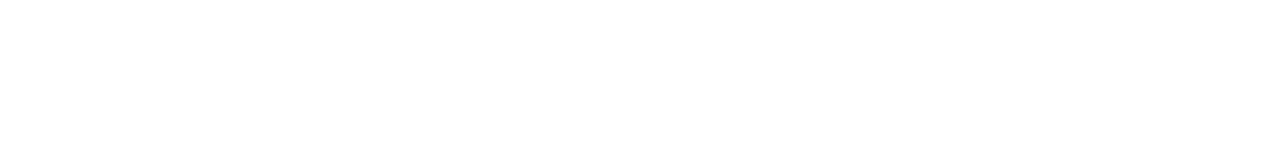
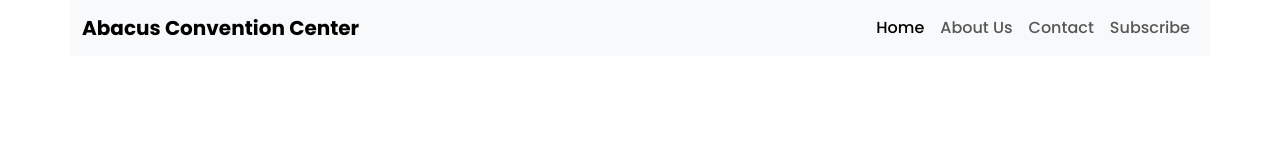
Before and after one commit to ChowdhuryTasfia/assignment2, a plain HTML site: page index.html in a window 1280 px wide. Drawn offline with nearby package versions, Linux system fonts and the light colour scheme.

Commit message:
added header part

```diff
--- a/index.css
+++ b/index.css
@@ -0,0 +1,5 @@
+@import url('https://fonts.googleapis.com/css2?family=Inter:ital,opsz,wght@0,14..32,100..900;1,14..32,100..900&family=Manrope:wght@200..800&family=Poppins:ital,wght@0,100;0,200;0,300;0,400;0,500;0,600;0,700;0,800;0,900;1,100;1,200;1,300;1,400;1,500;1,600;1,700;1,800;1,900&family=Roboto:ital,wght@0,100..900;1,100..900&display=swap');
+
+body{
+    font-family: "Poppins", sans-serif;
+}
--- a/index.html
+++ b/index.html
@@ -4,8 +4,50 @@
     <meta charset="UTF-8">
     <meta name="viewport" content="width=device-width, initial-scale=1.0">
     <title>Document</title>
+    <link href="https://cdn.jsdelivr.net/npm/bootstrap@5.3.3/dist/css/bootstrap.min.css" rel="stylesheet" integrity="sha384-QWTKZyjpPEjISv5WaRU9OFeRpok6YctnYmDr5pNlyT2bRjXh0JMhjY6hW+ALEwIH" crossorigin="anonymous">
+    <!-- connecting custom css -->
+    <link rel="stylesheet" href="index.css">
+
+
 </head>
 <body>
+    <!-- header section starts here -->
+    <header>
+      <nav class="container navbar navbar-expand-lg bg-body-tertiary">
+        <div class="container-fluid">
+          <a class="navbar-brand fw-bold fs-5" href="#">Abacus Convention Center</a>
+          <button class="navbar-toggler" type="button" data-bs-toggle="collapse" data-bs-target="#navbarTogglerDemo02" aria-controls="navbarTogglerDemo02" aria-expanded="false" aria-label="Toggle navigation">
+            <span class="navbar-toggler-icon"></span>
+          </button>
+          <div class="collapse navbar-collapse flex-grow-0" id="navbarTogglerDemo02">
+            <ul class="navbar-nav me-auto mb-2 mb-lg-0 fw-medium fs-6">
+              <li class="nav-item">
+                <a class="nav-link active" aria-current="page" href="#">Home</a>
+              </li>
+              <li class="nav-item">
+                <a class="nav-link" href="#">About Us</a>
+              </li>
+              <li class="nav-item">
+                <a class="nav-link" href="#">Contact</a>
+              </li>
+              <li class="nav-item">
+                <a class="nav-link" href="#">Subscribe</a>
+              </li>
+            </ul>
+          </div>
+        </div>
+      </nav>
+    </header>
+    <main>
+      <section>
 
+      </section>
+    </main>
+    <footer></footer>
+
+
+
+
+    <script src="https://cdn.jsdelivr.net/npm/bootstrap@5.3.3/dist/js/bootstrap.bundle.min.js" integrity="sha384-YvpcrYf0tY3lHB60NNkmXc5s9fDVZLESaAA55NDzOxhy9GkcIdslK1eN7N6jIeHz" crossorigin="anonymous"></script>
 </body>
 </html>
```
Also changed, not shown: Media/pic1.jpg (added), Media/pic2.webp (added), Media/pic3.jpg (added), Media/pic4.jpg (added).
